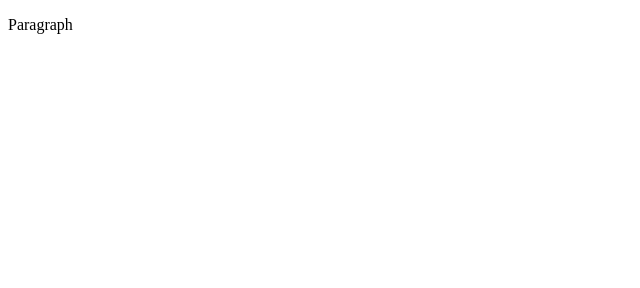
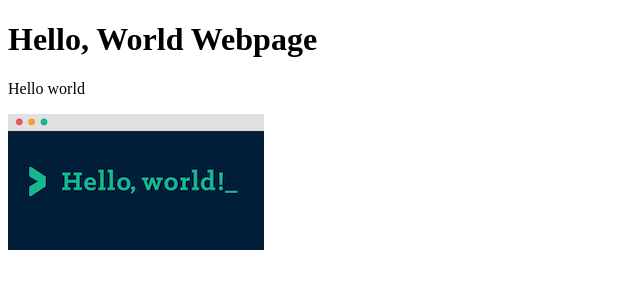
Before and after one commit to MTHS-ICS2O-2-2022/ICS2O-Unit-1-02-Lucas-Osmond, a plain HTML site: page index.html in a window 1280 px wide. Shown: the whole page, without its empty margins (0-640 px from the left). Drawn offline with Linux system fonts and the light colour scheme.

Commit message:
Added Hello world image

```diff
--- a/index.html
+++ b/index.html
@@ -1,9 +1,12 @@
 <!DOCTYPE html>
 <html>
   <head>
-    <title>Title</title>
+    <meta charset="utf-8">
+    <title>My Second Webpage! </title>
   </head>
   <body>
-    <p>Paragraph</p>
+    <h1>Hello, World Webpage</h1>
+    <p>Hello world</p>
+    <img src="./images/hello_world.png" alt="Hello, World"/>
   </body>
 </html>
```
Also changed, not shown: images/hello_world.png (added).
